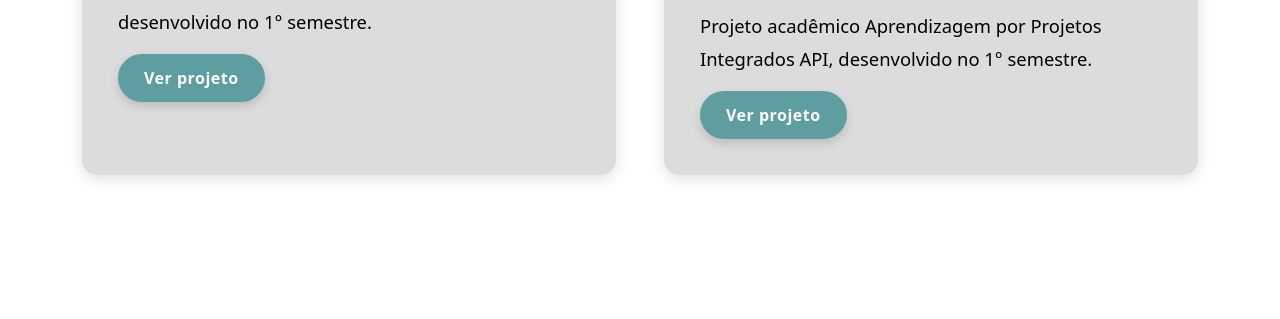
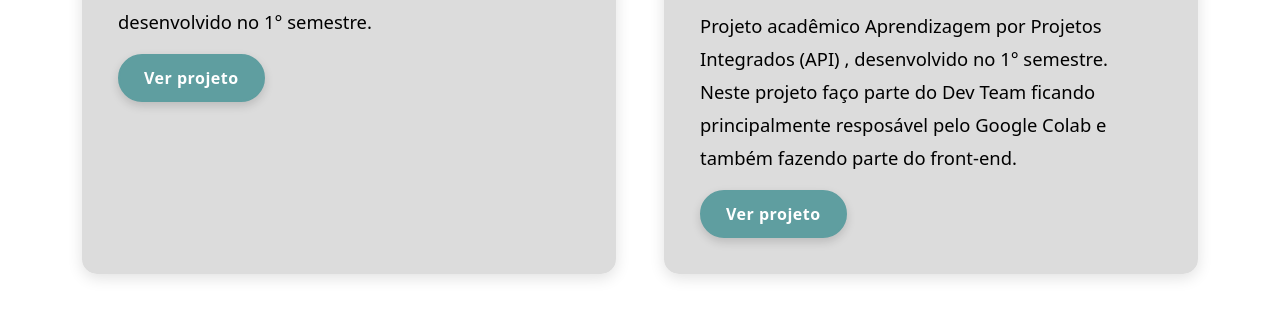
Before and after one commit to gabrieltase/MeuPortifolio, a plain HTML site: page meus projetos.html in a window 1280 px wide. Shown: the part 301-620 px from the top of the page. Drawn offline with nearby package versions, Linux system fonts and the light colour scheme.

Commit message:
Add files via upload

```diff
--- a/meus projetos.html
+++ b/meus projetos.html
@@ -63,7 +63,9 @@
                         <div class="card-body">
                             <h3 class="card-title">Projeto Crédito Inclusivo Kredita print ('grupo')</h3>
                             <p class="card-text">
-                                Projeto acadêmico Aprendizagem por Projetos Integrados API, desenvolvido no 1° semestre.
+                                Projeto acadêmico Aprendizagem por Projetos Integrados (API) , desenvolvido no 1° semestre.
+                                Neste projeto faço parte do Dev Team ficando principalmente resposável pelo Google Colab
+                                e também fazendo parte do front-end.
                             </p>
                             <a href="https://github.com/print-grupo/KREDITA" class="btn btn-blue" target="_blank" rel="noopener noreferrer">Ver projeto</a>
                     </div>
```
